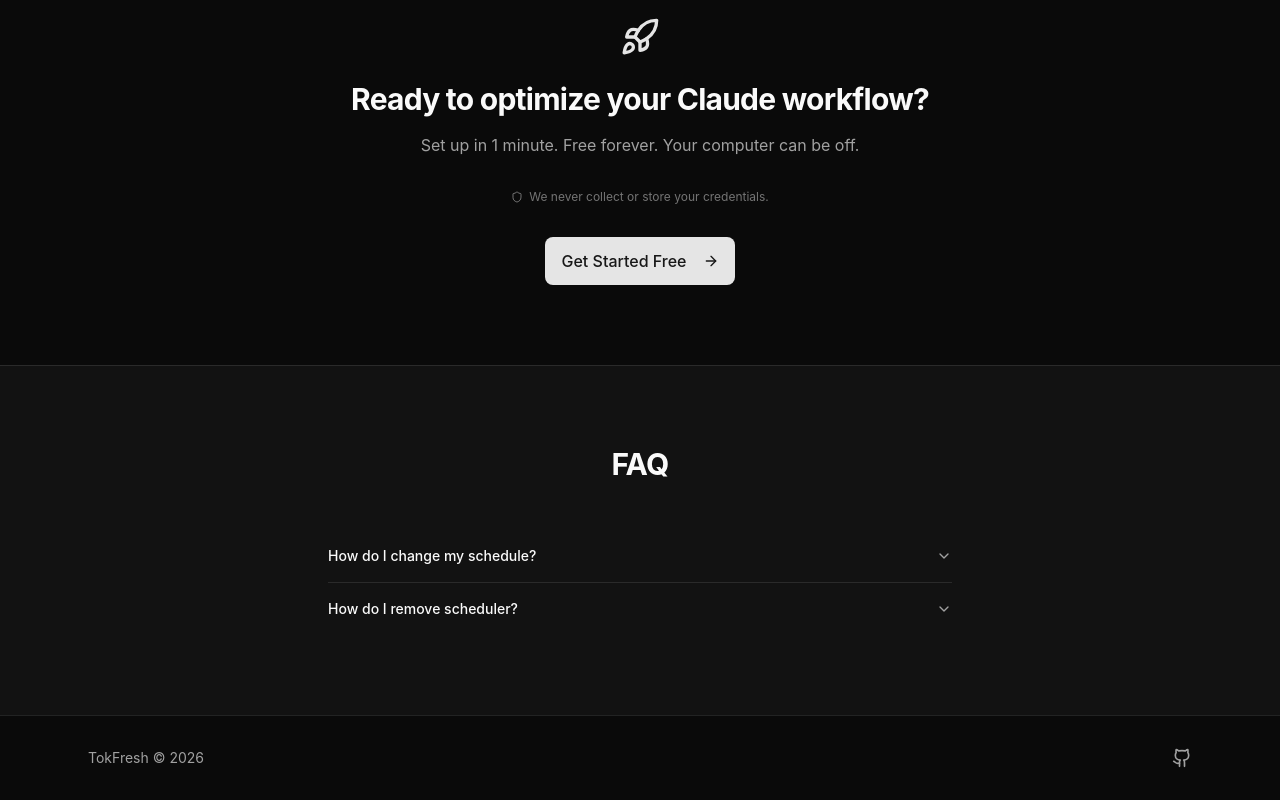
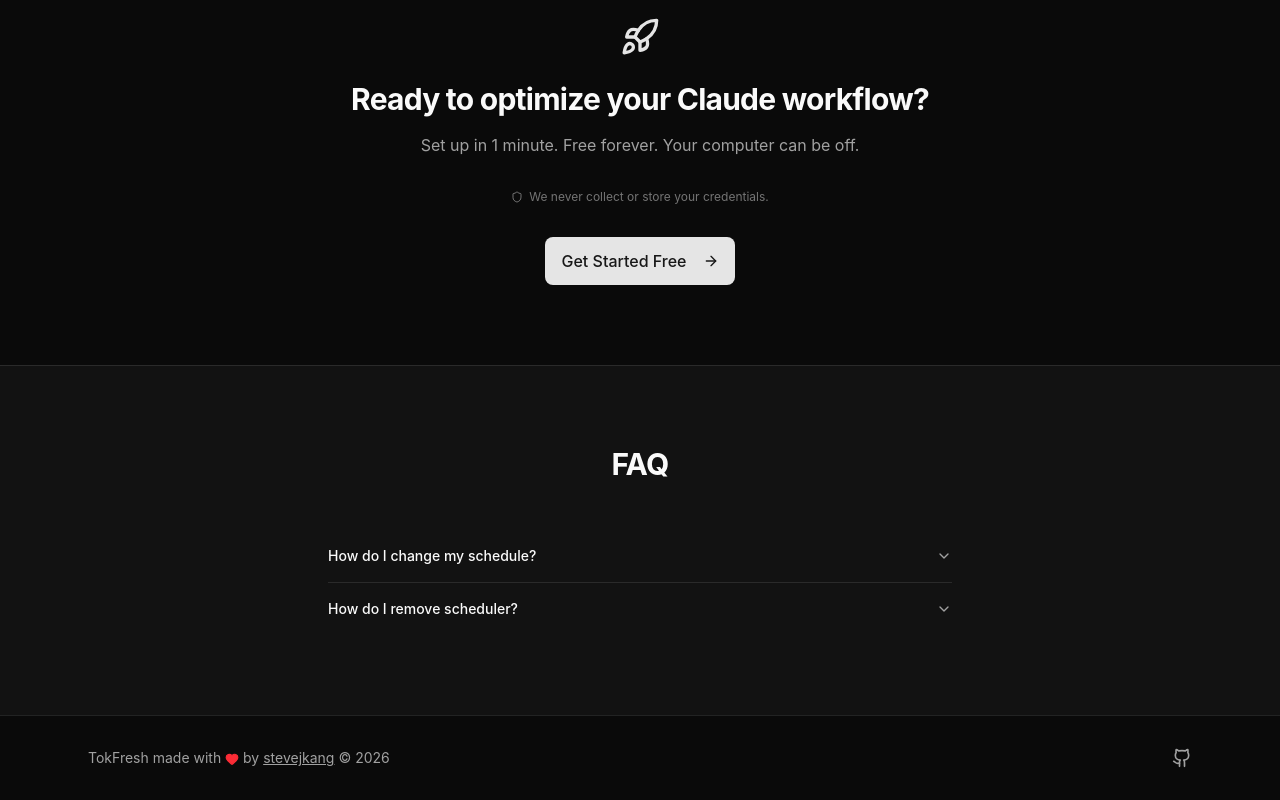
Before and after one commit to stevejkang/tokfresh, a Next.js app: page / in a window 1280 px wide. Shown: the part 2274-3074 px from the top of the page. Built offline with nearby package versions, Linux system fonts and the light colour scheme; no server answers.

Commit message:
Update footer with author attribution and heart icon

```diff
--- a/src/app/page.tsx
+++ b/src/app/page.tsx
@@ -24,7 +24,8 @@
   CalendarClock,
   Rocket,
   Github,
-  } from "lucide-react";
+  Heart,
+} from "lucide-react";
 import { GitHubStarButton } from "@/components/github-star-button";
 
 export default function Home() {
@@ -355,7 +356,18 @@
       <footer className="border-t border-border py-8">
         <div className="mx-auto flex max-w-6xl items-center justify-between px-6">
           <span className="text-sm text-muted-foreground">
-            TokFresh &copy; {new Date().getFullYear()}
+            TokFresh made with{" "}
+            <Heart className="inline h-3.5 w-3.5 fill-current text-red-500" />{" "}
+            by{" "}
+            <a
+              href="https://github.com/stevejkang"
+              target="_blank"
+              rel="noopener noreferrer"
+              className="underline transition-colors hover:text-foreground"
+            >
+              stevejkang
+            </a>
+            {" "}&copy; {new Date().getFullYear()}
           </span>
           <a
             href="https://github.com/stevejkang/tokfresh"
```
